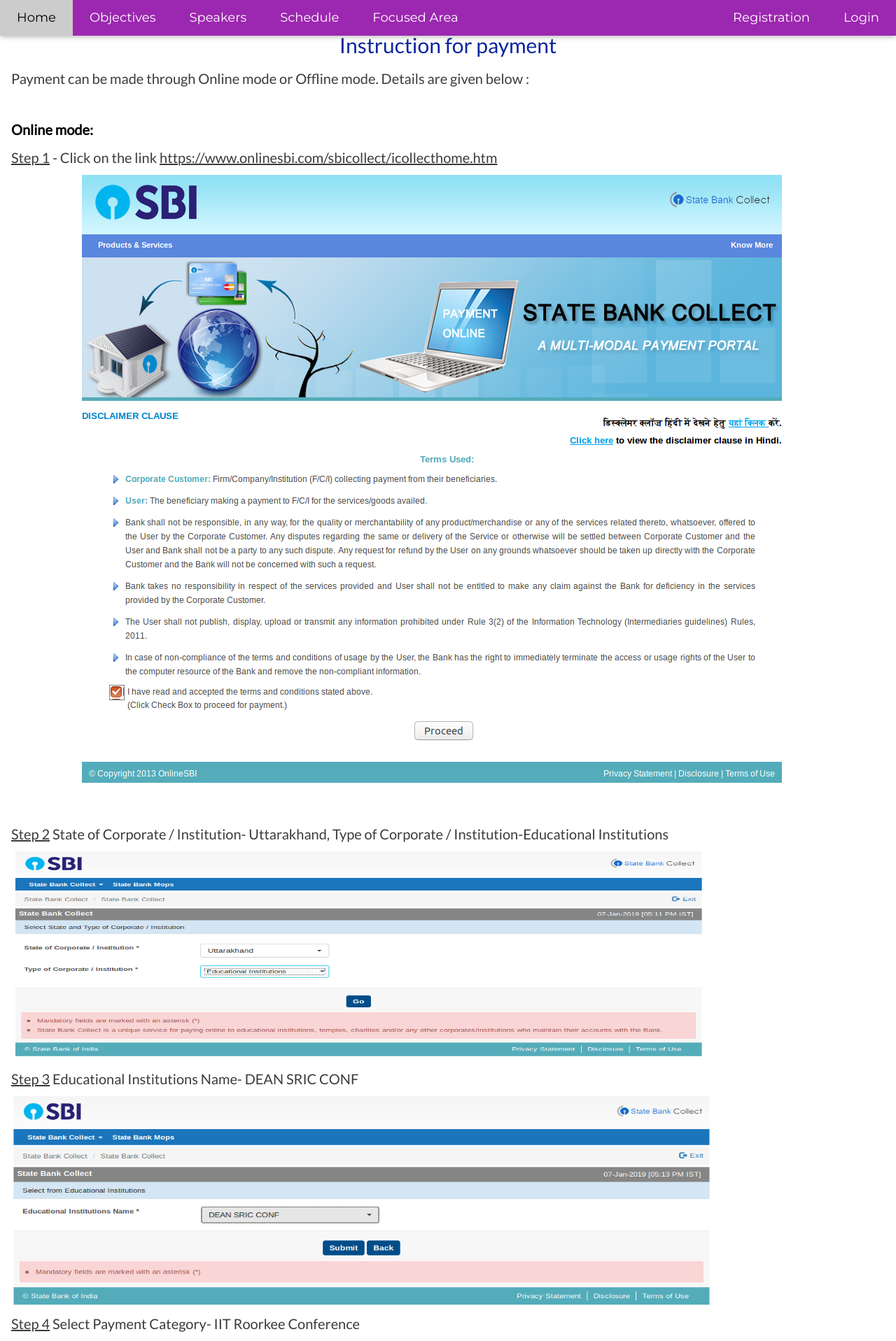
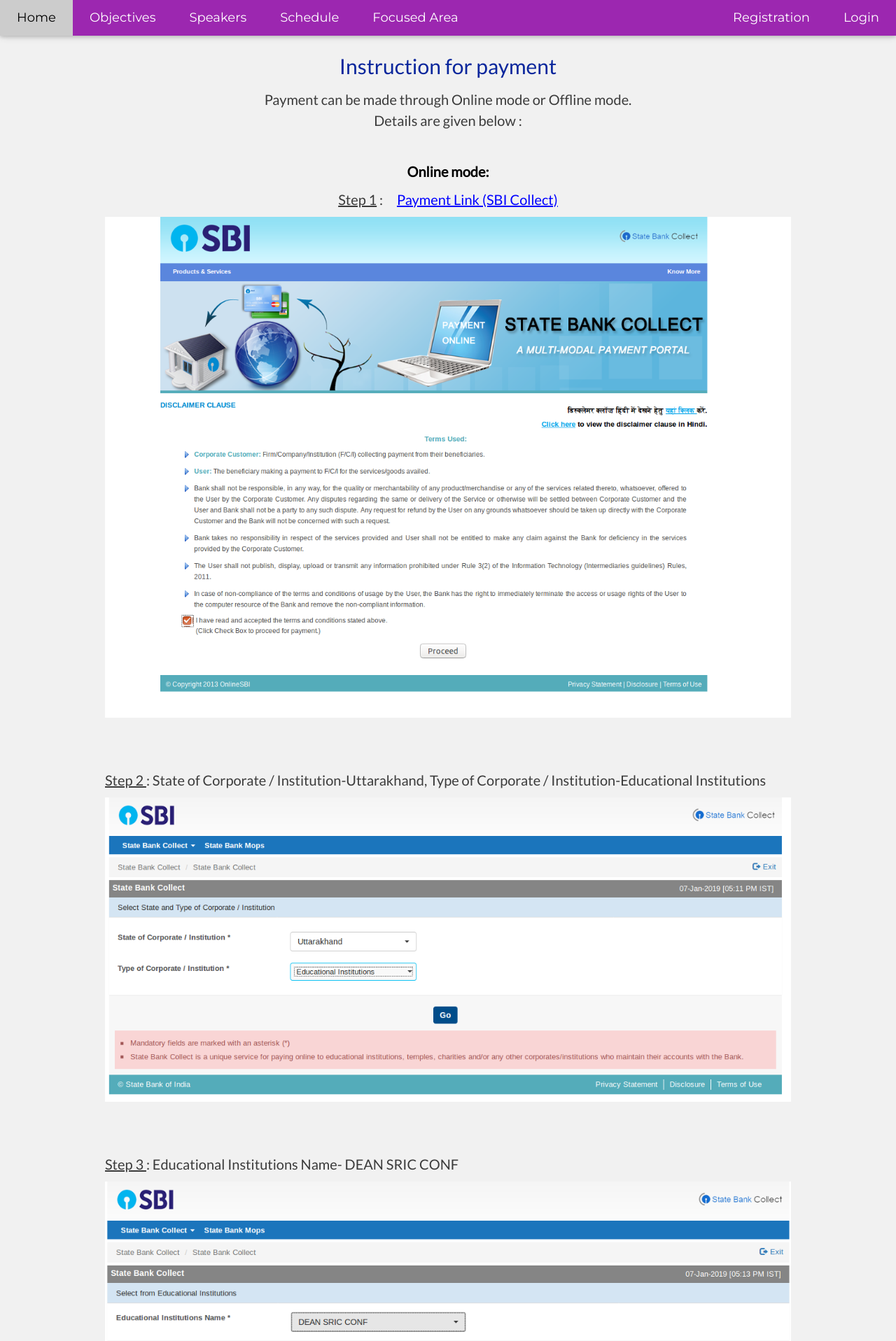
Before and after one commit to Achal1607/WebD-workshop, a Django app: page /payment/ in a window 1280 px wide. Shown: the top 1917 px of the page at 70% size. Run offline with Django 3.2, Linux system fonts and the light colour scheme.

Commit message:
Payment Changes

```diff
--- a/basic_app/models.py
+++ b/basic_app/models.py
@@ -9,7 +9,7 @@
     user=models.OneToOneField(User,on_delete=models.CASCADE)
     ph_num=models.CharField(max_length=20,null=True,blank=True)
     position=models.CharField(max_length=256,choices=Given_Choices,default="UnderGraduate")
-    isIITR=models.CharField(max_length=3,choices=Given_Choices1,default="YES")
+    isIITR=models.CharField(max_length=3,choices=Given_Choices1,default="YES",blank=True,null=True)
     institute=models.CharField(max_length=256,blank=True,null=True)
     pay_num=models.CharField(max_length=50,null=True,blank=True)
 
--- a/basic_app/templates/basic_app/payment.html
+++ b/basic_app/templates/basic_app/payment.html
@@ -102,56 +102,88 @@
 
         </div>
     </div>
+    <div class="w3-light-gray">
 
-    <div class="w3-row-padding w3-padding-32 w3-container">
-        <div class="main_bt">
-            <!-- start main_btm -->
-            <div class="container">
-                <div class="about">
-                    <h2 style="color:#09269c;" align="center">Instruction for payment</h2>
-                </div>
-                <h4 style="color:#3b3b3b; font-size:20px;" align="left"> Payment can be made through Online mode or
-                    Offline mode. Details are given below : </h4><br>
+        <!-- Step 1 -->
 
+        <div class="w3-row-padding w3-padding-32 w3-container w3-center">
+            <div class="w3-content">
+                <h2 style="color:#09269c;padding-top: 30px;">Instruction for payment</h2>
+                <h4 style="color:#3b3b3b; font-size:20px;"> Payment can be made through Online mode or
+                    Offline mode.
+                    <br>
+                    Details are given below : </h4><br>
+                <h4><b>Online mode:</b></h4>
+                <h4 style="color:#3b3b3b; font-size:20px;">
+                    <u>Step 1</u> :
+                    <a href="https://www.onlinesbi.com/sbicollect/icollecthome.htm" style="color: blue;">
+                        <span class="w3-margin-left"> Payment Link (SBI Collect)</span>
+                    </a>
+                </h4>
+                <img src="{% static 'images/step1.png' %}" alt="Step1" class="w3-image">
+            </div>
+        </div>
 
-                <h4><b>Online mode:</b></h4>
-                <h4 style="color:#3b3b3b; font-size:20px;" align="left"> <u>Step 1</u> - Click on the link <a
-                        href="https://www.onlinesbi.com/sbicollect/icollecthome.htm">https://www.onlinesbi.com/sbicollect/icollecthome.htm</a>
+        <!-- Step 2 -->
+
+        <div class="w3-row-padding w3-padding-32 w3-container w3-center">
+            <div class="w3-content">
+                <h4 style="color:#3b3b3b; font-size:20px;" align="left">
+                    <u>Step 2 </u>:
+                    State of Corporate / Institution-Uttarakhand, Type of Corporate / Institution-Educational
+                    Institutions
                 </h4>
-                <div class="">
-                    <img src="{% static 'images/step1.png' %}" alt="" class="img-responsive"></div>
+                <img src="{% static 'images/step2.png' %}" alt="Step2" class="w3-image">
+            </div>
+        </div>
 
+        <!-- Step 3 -->
 
-                <h4 style="color:#3b3b3b; font-size:20px;" align="left"> <u>Step 2</u> State of Corporate / Institution-
-                    Uttarakhand,
-                    Type of Corporate / Institution-Educational Institutions </h4>
-                <img src="{% static 'images/step2.png' %}" alt="" width="1000" height="300" class="img-responsive">
+        <div class="w3-row-padding w3-padding-32 w3-container w3-center">
+            <div class="w3-content">
+                <h4 style="color:#3b3b3b; font-size:20px;" align="left">
+                    <u>Step 3 </u>:
+                    Educational Institutions Name- DEAN SRIC CONF
+                </h4>
+                <img src="{% static 'images/step3.png' %}" alt="Step3" class="w3-image">
             </div>
+        </div>
 
+        <!-- Step 4 -->
 
-            <h4 style="color:#3b3b3b; font-size:20px;" align="left"> <u>Step 3</u> Educational Institutions Name- DEAN
-                SRIC CONF </h4>
-            <img src="{% static 'images/step3.png' %}" alt="" width="1000" height="300" class="img-responsive">
+        <div class="w3-row-padding w3-padding-32 w3-container w3-center">
+            <div class="w3-content">
+                <h4 style="color:#3b3b3b; font-size:20px;" align="left">
+                    <u>Step 4 </u>: Select Payment Category- IIT Roorkee Conference
+                </h4>
+                <img src="{% static 'images/step4.png' %}" alt="Step4" class="w3-image">
+            </div>
+        </div>
 
+        <!-- Step 5 -->
 
-            <h4 style="color:#3b3b3b; font-size:20px;" align="left"> <u>Step 4</u> Select Payment Category- IIT Roorkee
-                Conference</h4>
-            <img src="{% static 'images/step4.png' %}" alt="" width="1000" height="300" class="img-responsive">
-            <h4 style="color:#3b3b3b; font-size:20px;" align="left"> <u>Step 5</u> For Conference Code: Refer to online
-                registration form</h4>
-            <img src="{% static 'images/step5.png' %}" alt="" width="1000" height="600" class="img-responsive">
+        <div class="w3-row-padding w3-padding-32 w3-container w3-center">
+            <div class="w3-content">
+                <h4 style="color:#3b3b3b; font-size:20px;" align="left">
+                    <u>Step 5 </u>:
+                    Conference Code: <span style="font-weight: bold;">CONFR-112-MAT</span></h4>
+                <img src="{% static 'images/step5.png' %}" alt="Step5" class="w3-image">
+            </div>
+        </div>
 
+        <!-- OR -->
 
-            <h4 style="color:#e30657; font-size:20px;" align="center"> "OR" </h4>
-            <h4><b>Offline:</b> Demand Draft drawn in favour of <b>"Dean SRIC IIT Roorkee" payable at Roorkee.</b></h4>
-            <br><br>
-            <h4><b>NOTE</b> - Please keep the payment details ready with you before filling the registration form.</h4>
+        <div class="w3-row-padding w3-padding-32 w3-container w3-center">
+            <div class="w3-content">
+                <h4 style="color:#e30657; font-size:20px;" align="center"> "OR" </h4>
+                <h4><b>Offline:</b> Demand Draft drawn in favour of <b>"Dean SRIC IIT Roorkee" payable at Roorkee.</b>
+                </h4>
+                <br><br>
+                <h4><b>NOTE</b> - Please send the payment receipt to the email id<font color="red">
+                        colloquium2020iitr@gmail.com</font> after payment success.
+                </h4>
+            </div>
         </div>
-    </div>
-
-    </div>
-    </div>
-    </div>
     </div>
     <script>
         // Used to toggle the menu on small screens when clicking on the menu button
--- a/basic_app/templates/basic_app/registration.html
+++ b/basic_app/templates/basic_app/registration.html
@@ -118,7 +118,7 @@
 		<h3>After Payment</h3>
 		<p> <strong>If you are not the student of IIT ROORKEE then After Payment Successful Please send the payment
 				receipt to <font color="red"> colloquium2020iitr@gmail.com .</font></strong>
-			<a href="#details">Payment Details</a>
+			<a href="{% url 'users:payment' %}">Instruction For Payment</a>
 		</p>
 	</div>
 
@@ -228,7 +228,8 @@
 			op.selected = true
 			op.style.color = 'gray'
 			x.add(op, x[0])
-			form_fields[8].inlineLabels
+			form_fields[7].inlineLabels
+			form_fields[8].remove()
 			form_fields[8].classList.add('w3-radio')
 			form_fields[9].classList.add('w3-radio')
 			for (var field in form_fields) {
--- a/basic_app/views.py
+++ b/basic_app/views.py
@@ -64,16 +64,14 @@
         form = UserInfoForm()
         u = ''
         if UserInfo.objects.filter(user=User.objects.get(username=user_info.username)).first():
-            u = UserInfo.objects.get(
-                user=User.objects.get(username=user_info.username))
-
+            u = UserInfo.objects.get(user=User.objects.get(username=user_info.username))
         if request.method == 'POST':
             form = UserInfoForm(data=request.POST)
+            print(form)
             if form.is_valid():
                 isIITR=u.isIITR
                 if UserInfo.objects.filter(user=User.objects.get(username=user_info.username)).first():
-                    u = UserInfo.objects.get(
-                        user=User.objects.get(username=user_info.username))
+                    u = UserInfo.objects.get(user=User.objects.get(username=user_info.username))
                     u.delete()
                 userdetail = form.save(commit=False)
                 userdetail.isIITR=isIITR
@@ -81,6 +79,7 @@
                 userdetail.save()
                 return redirect('users:home')
             else:
+                print("HERE")
                 messages.info(request, "Error Updating Your Information...")
                 return redirect('users:home')
         else:
--- a/templates/base.html
+++ b/templates/base.html
@@ -865,6 +865,9 @@
             <font color="white"><strong><em> Registration Fee/- </em> </strong> </font>
             </center>
             <li>
+              <font color="white"><em> It is free for IIT Roorkee Students</em></font>
+            </li
+            <li>
               <font color="white"><em> Indian Researcher / Academician / Student - Rs. 1,000/-</em></font>
             </li>
             <li>
```
Also changed, not shown: basic_app/templates/basic_app/update.html (+8 -6 lines), basic_app/migrations/0001_initial.py, db.sqlite3.
